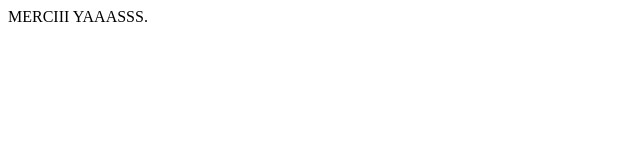
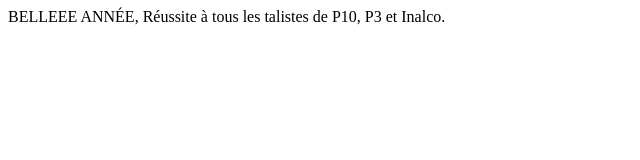
Before and after one commit to tanninaham/PPE1, a plain HTML site: page index.html in a window 1280 px wide. Shown: the whole page, without its empty margins (0-640 px from the left). Drawn offline with Linux system fonts and the light colour scheme.

Commit message:
Update index.html

```diff
--- a/index.html
+++ b/index.html
@@ -6,7 +6,9 @@
 </head>
 
 <body>
-<p>MERCIII YAAASSS.</p>
+<p>BELLEEE ANNÉE,
+  Réussite à tous les talistes de P10, P3 et Inalco.
+ </p>
 </body>
 
 </html>
```
